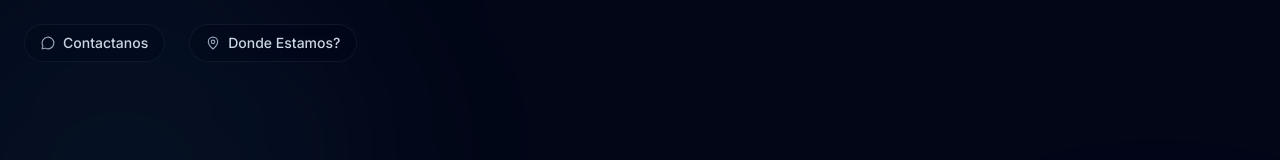
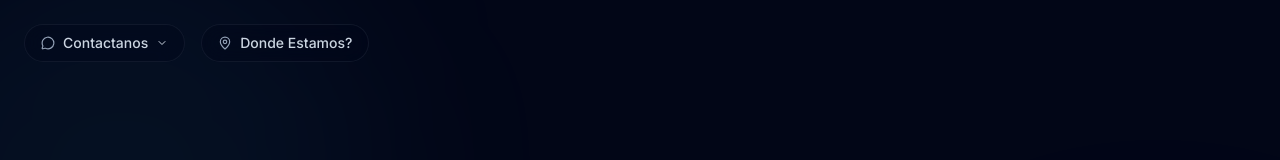
Before and after one commit to LisandroCarbone/recovery-web-app, a React (Vite) app in the folder client/: page / in a window 1280 px wide. Shown: the top 160 px of the page. Built offline with nearby package versions, Linux system fonts and the light colour scheme.

Commit message:
feat: improve nav bar and add back buttons to form

```diff
--- a/client/src/components/InteractiveDiagnosis.tsx
+++ b/client/src/components/InteractiveDiagnosis.tsx
@@ -249,13 +249,22 @@ const InteractiveDiagnosis = () => {
                                     {errors.interests && <span className="text-red-400 text-xs">{errors.interests.message}</span>}
                                 </div>
 
+                                <div className="flex gap-3">
+                                    <button
+                                        onClick={() => setStep(1)}
+                                        type="button"
+                                        className="w-1/3 bg-slate-800 text-slate-300 font-bold py-4 rounded-xl hover:bg-slate-700 transition-colors"
+                                    >
+                                        Volver
+                                    </button>
                                     <button
                                         onClick={handleProfileSubmit}
                                         type="button"
-                                    className="w-full bg-accent text-slate-900 font-bold py-4 rounded-xl hover:bg-lime-400 transition-colors flex items-center justify-center gap-2"
+                                        className="w-2/3 bg-accent text-slate-900 font-bold py-4 rounded-xl hover:bg-lime-400 transition-colors flex items-center justify-center gap-2"
                                     >
                                         Continuar
                                     </button>
+                                </div>
                             </motion.div>
                         )}
 
@@ -274,16 +283,25 @@ const InteractiveDiagnosis = () => {
 
                                 <BookingScheduler onSelect={(date, time) => setBookingData({ date, time })} />
 
+                                <div className="flex gap-3 mt-4">
+                                    <button
+                                        onClick={() => setStep(2)}
+                                        type="button"
+                                        className="w-1/3 bg-slate-800 text-slate-300 font-bold py-4 rounded-xl hover:bg-slate-700 transition-colors"
+                                    >
+                                        Volver
+                                    </button>
                                     <button
                                         onClick={handleSubmit(onSubmit, (errors) => {
                                             console.log('Form Errors:', errors);
                                             alert('Falta completar datos correctamente: ' + Object.keys(errors).join(', '));
                                         })}
                                         disabled={isSubmitting || !bookingData}
-                                    className="w-full bg-accent text-slate-900 font-bold py-4 rounded-xl hover:bg-lime-400 transition-colors flex items-center justify-center gap-2 disabled:opacity-50 disabled:cursor-not-allowed mt-4"
+                                        className="w-2/3 bg-accent text-slate-900 font-bold py-4 rounded-xl hover:bg-lime-400 transition-colors flex items-center justify-center gap-2 disabled:opacity-50 disabled:cursor-not-allowed"
                                     >
                                         {isSubmitting ? <Loader2 className="animate-spin" /> : 'Confirmar Reserva'}
                                     </button>
+                                </div>
 
                             </motion.div>
                         )}
--- a/client/src/components/NavBar.tsx
+++ b/client/src/components/NavBar.tsx
@@ -1,24 +1,10 @@
-import { MapPin, MessageCircle } from 'lucide-react';
-import { motion } from 'framer-motion';
+import { MapPin, MessageCircle, ChevronDown, Mail } from 'lucide-react';
+import { motion, AnimatePresence } from 'framer-motion';
+import { useState } from 'react';
+import { useState } from 'react';
 
 const NavBar = () => {
-    const navLinks = [
-        {
-            label: "Contactanos",
-            href: "https://wa.me/5491178266263",
-            icon: MessageCircle
-        },
-        {
-            label: "Donde Estamos?",
-            href: "https://www.google.com/maps/search/?api=1&query=Av.+Regimiento+de+Patricios+860,+CABA",
-            icon: MapPin
-        },
-        // {
-        //     label: "Boss RH",
-        //     href: "https://www.bossrecoveryhealth.com/",
-        //     icon: ExternalLink
-        // }
-    ];
+    const [isContactOpen, setIsContactOpen] = useState(false);
 
     return (
         <nav className="fixed top-0 left-0 w-full z-50 px-6 py-6 pointer-events-none">
@@ -26,20 +12,60 @@ const NavBar = () => {
                 initial={{ y: -20, opacity: 0 }}
                 animate={{ y: 0, opacity: 1 }}
                 transition={{ duration: 0.5 }}
-                className="flex items-center gap-6 pointer-events-auto w-fit"
+                className="flex items-center gap-4 pointer-events-auto w-fit"
             >
-                {navLinks.map((link, index) => (
-                    <a
-                        key={index}
-                        href={link.href}
-                        target="_blank"
-                        rel="noopener noreferrer"
-                        className="flex items-center gap-2 text-sm font-medium text-slate-300 hover:text-white transition-colors group bg-slate-950/30 backdrop-blur-md px-4 py-2 rounded-full border border-slate-800/50 hover:border-accent/50 hover:bg-slate-900/60"
+                {/* Contact Dropdown */}
+                <div className="relative group">
+                    <button
+                        onClick={() => setIsContactOpen(!isContactOpen)}
+                        className="flex items-center gap-2 text-sm font-medium text-slate-300 hover:text-white transition-colors bg-slate-950/30 backdrop-blur-md px-4 py-2 rounded-full border border-slate-800/50 hover:border-accent/50 hover:bg-slate-900/60"
                     >
-                        <link.icon size={14} className="text-secondary group-hover:text-accent transition-colors" />
-                        <span>{link.label}</span>
-                    </a>
-                ))}
+                        <MessageCircle size={14} className="text-secondary group-hover:text-accent transition-colors" />
+                        <span>Contactanos</span>
+                        <motion.div animate={{ rotate: isContactOpen ? 180 : 0 }}>
+                            <ChevronDown size={12} />
+                        </motion.div>
+                    </button>
+
+                    <AnimatePresence>
+                        {isContactOpen && (
+                            <motion.div
+                                initial={{ opacity: 0, y: 10 }}
+                                animate={{ opacity: 1, y: 0 }}
+                                exit={{ opacity: 0, y: 10 }}
+                                className="absolute top-full left-0 mt-2 w-40 bg-slate-900/90 backdrop-blur-xl border border-slate-800 rounded-2xl shadow-xl overflow-hidden flex flex-col p-1"
+                            >
+                                <a
+                                    href="https://wa.me/5491178266263"
+                                    target="_blank"
+                                    rel="noopener noreferrer"
+                                    className="flex items-center gap-3 px-4 py-3 text-sm text-slate-300 hover:text-white hover:bg-white/5 rounded-xl transition-all"
+                                >
+                                    <MessageCircle size={14} className="text-green-400" />
+                                    WhatsApp
+                                </a>
+                                <a
+                                    href="mailto:contacto@bossrecovery.com"
+                                    className="flex items-center gap-3 px-4 py-3 text-sm text-slate-300 hover:text-white hover:bg-white/5 rounded-xl transition-all"
+                                >
+                                    <Mail size={14} className="text-blue-400" />
+                                    Email
+                                </a>
+                            </motion.div>
+                        )}
+                    </AnimatePresence>
+                </div>
+
+                {/* Direct Links */}
+                <a
+                    href="https://www.google.com/maps/search/?api=1&query=Av.+Regimiento+de+Patricios+860,+CABA"
+                    target="_blank"
+                    rel="noopener noreferrer"
+                    className="flex items-center gap-2 text-sm font-medium text-slate-300 hover:text-white transition-colors group bg-slate-950/30 backdrop-blur-md px-4 py-2 rounded-full border border-slate-800/50 hover:border-accent/50 hover:bg-slate-900/60"
+                >
+                    <MapPin size={14} className="text-secondary group-hover:text-accent transition-colors" />
+                    <span>Donde Estamos?</span>
+                </a>
             </motion.div>
         </nav>
     );
```
Lines whose indentation alone changed are shown as unchanged.
